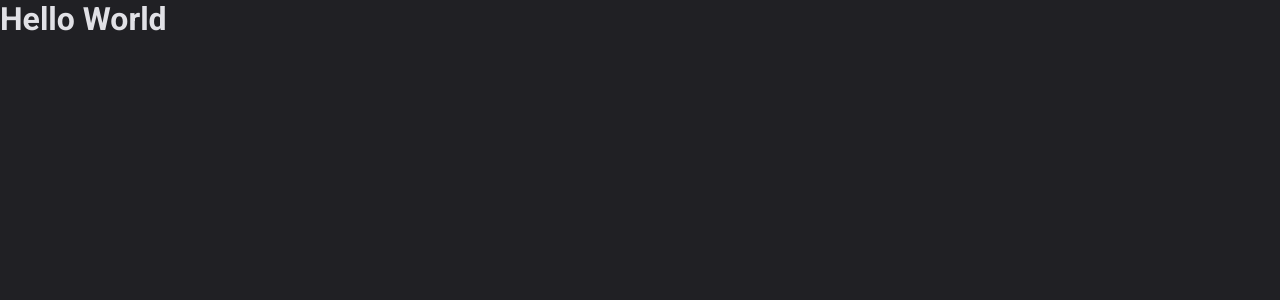
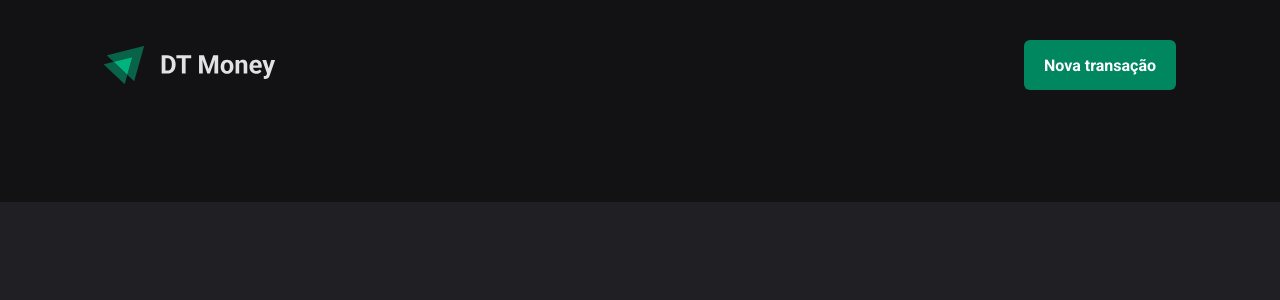
Before and after one commit to AlanOlimpio/dt-money, a React (Vite) app: page / in a window 1280 px wide. Shown: the top 300 px of the page. Built offline with nearby package versions, Linux system fonts and the light colour scheme.

Commit message:
feat: cria Header

```diff
--- a/src/@types/styled.ts
+++ b/src/@types/styled.ts
@@ -1,8 +1,8 @@
-import "styled-components";
-import { defaultTheme } from "../styles/themes/default";
+import 'styled-components';
+import { defaultTheme } from '../styles/themes/default';
 
 type ThemeType = typeof defaultTheme;
 
-declare module "styled-components" {
+declare module 'styled-components' {
   export interface DefaultTheme extends ThemeType {}
 }
--- a/src/App.tsx
+++ b/src/App.tsx
@@ -1,12 +1,13 @@
-import { ThemeProvider } from "styled-components";
-import { defaultTheme } from "./styles/themes/default";
-import { GlobalStyle } from "./styles/global";
+import { ThemeProvider } from 'styled-components';
+import { defaultTheme } from './styles/themes/default';
+import { GlobalStyle } from './styles/global';
+import Transactions from './pages/Transactions';
 
 function App() {
   return (
     <ThemeProvider theme={defaultTheme}>
       <GlobalStyle />
-      <h1>Hello World</h1>
+      <Transactions />
     </ThemeProvider>
   );
 }
--- /dev/null
+++ b/src/components/Header/Header.tsx
@@ -0,0 +1,17 @@
+import {
+  HeaderContainer,
+  HeaderContent,
+  NewTrasactionButton,
+} from './HeaderStyles';
+import logoImg from '../../assets/logo.svg';
+function Header() {
+  return (
+    <HeaderContainer>
+      <HeaderContent>
+        <img src={logoImg} alt="" />
+        <NewTrasactionButton>Nova transação</NewTrasactionButton>
+      </HeaderContent>
+    </HeaderContainer>
+  );
+}
+export default Header;
--- /dev/null
+++ b/src/components/Header/HeaderStyles.ts
@@ -0,0 +1,35 @@
+import styled from 'styled-components';
+import { css } from 'styled-components';
+
+export const HeaderContainer = styled.header`
+  ${({ theme }) => css`
+    background: ${theme['gray-900']};
+    padding: 2.5rem 0 7rem;
+  `}
+`;
+
+export const HeaderContent = styled.div`
+  width: 100%;
+  max-width: 1120px;
+  margin: 0 auto;
+  padding: 0 1.5rem;
+  display: flex;
+  justify-content: space-between;
+  align-items: center;
+`;
+
+export const NewTrasactionButton = styled.button`
+  ${({ theme }) => css`
+    height: 50px;
+    border: 0;
+    background: ${theme['green-500']};
+    color: ${theme.white};
+    font-weight: bold;
+    padding: 0 1.25rem;
+    border-radius: 6px;
+    cursor: pointer;
+    transition: background-color 0.2s;
+    &:hover {
+    background: ${theme['gray-700']}
+  `}
+`;
--- /dev/null
+++ b/src/components/Header/index.ts
@@ -0,0 +1,2 @@
+import Header from './Header';
+export default Header;
--- /dev/null
+++ b/src/pages/Transactions/Transactions.tsx
@@ -0,0 +1,11 @@
+import Header from '../../components/Header';
+
+function Transactions() {
+  return (
+    <div>
+      <Header />
+    </div>
+  );
+}
+
+export default Transactions;
--- /dev/null
+++ b/src/pages/Transactions/index.ts
@@ -0,0 +1,2 @@
+import Transactions from './Transactions';
+export default Transactions;
```
Also changed, not shown: src/main.tsx (+5 -5 lines), src/styles/global.ts (+5 -5 lines), src/styles/themes/default.ts (+15 -15 lines), .prettierrc.json (added), src/assets/logo.svg (added), src/pages/Transactions/TransactionsStyles.ts (added).
